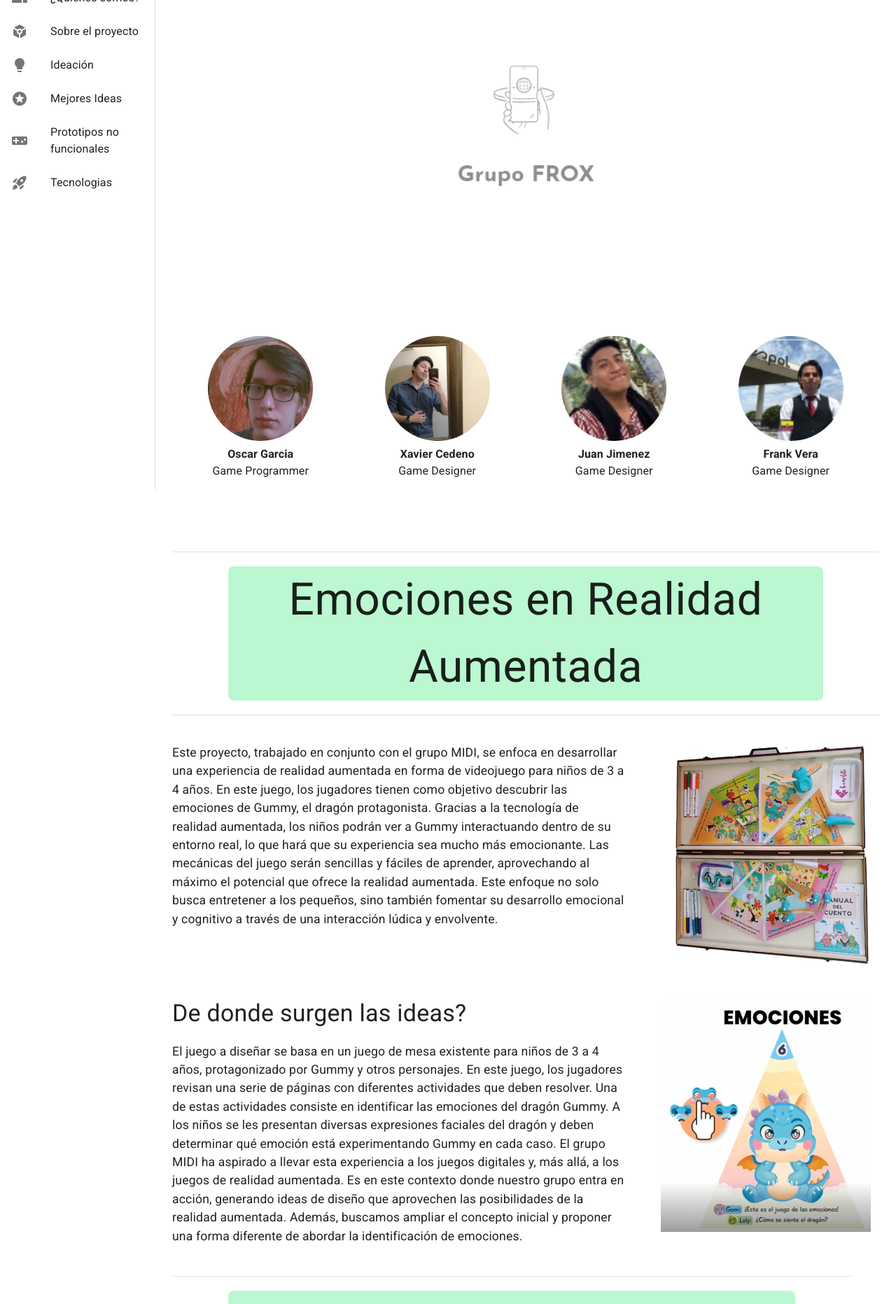
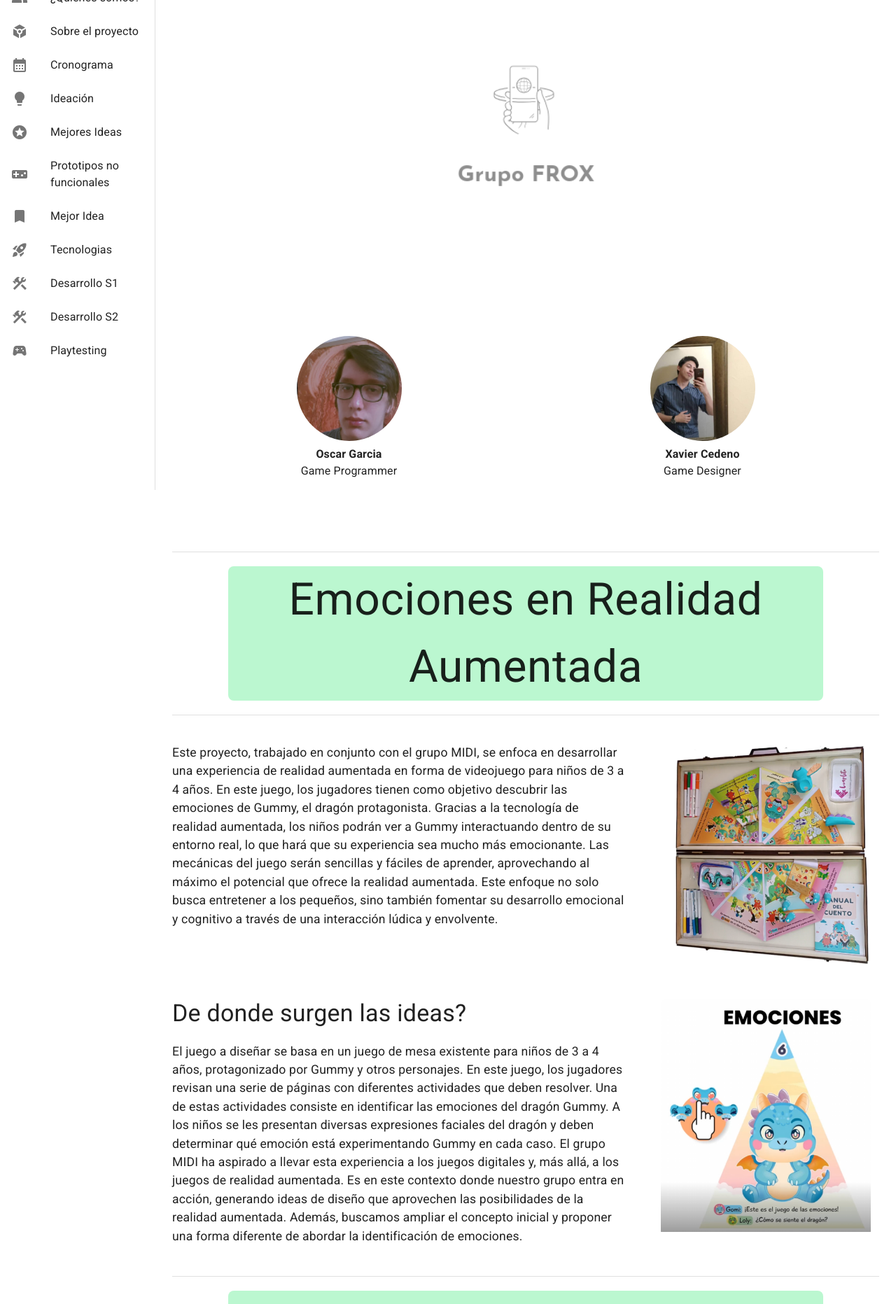
Before and after one commit to OscarGarciaT/portfolio-frox, a React (Vite) app: page / in a window 1280 px wide. Shown: the part 100-1963 px from the top of the page at 70% size. Built offline with nearby package versions, Linux system fonts and the light colour scheme.

Commit message:
Nuevas secciones - Placeholder

```diff
--- a/src/App.jsx
+++ b/src/App.jsx
@@ -58,10 +58,15 @@ const App = () => {
   const refs = {
     somos: useRef(null),
     intro: useRef(null),
+    cronograma: useRef(null),
     ideacion: useRef(null),
     mejoresideas: useRef(null),
+    mejoridea: useRef(null),
     prototipo: useRef(null),
     tecnologias: useRef(null),
+    desarrollo1: useRef(null),
+    desarrollo2: useRef(null),
+    playtesting: useRef(null),
   };
 
   return (
@@ -69,7 +74,7 @@ const App = () => {
       <ThemeProvider theme={theme}>
         <CssBaseline />
         <Layout refs={refs}>
-          <Portfolio refs={refs}/>
+          <Portfolio refs={refs} />
         </Layout>
       </ThemeProvider>
     </StyledEngineProvider>
--- a/src/components/Layout.jsx
+++ b/src/components/Layout.jsx
@@ -72,9 +72,16 @@ const Layout = ({ children, refs }) => {
   const [open, setOpen] = useState(false);
 
   useEffect(() => {
+    const url = new URL(window.location.href);
+    const section = url.searchParams.get("section");
+
     setTimeout(() => {
       if (isDesktop) {
         setOpen(true);
+      }
+
+      if (section) {
+        scrollToSection(section);
       }
     }, 900);
   }, []);
@@ -163,6 +170,12 @@ const Layout = ({ children, refs }) => {
             tabId={"intro"}
           />
           <SideBarItem
+            onClick={() => scrollToSection("cronograma")}
+            icon={<Icon>calendar_month</Icon>}
+            label={"Cronograma"}
+            tabId={"cronograma"}
+          />
+          <SideBarItem
             onClick={() => scrollToSection("ideacion")}
             icon={<Icon>lightbulb</Icon>}
             label={"Ideación"}
@@ -181,10 +194,34 @@ const Layout = ({ children, refs }) => {
             tabId={"prototipo"}
           />
           <SideBarItem
+            onClick={() => scrollToSection("mejoridea")}
+            icon={<Icon>bookmark_star</Icon>}
+            label={"Mejor Idea"}
+            tabId={"mejoridea"}
+          />
+          <SideBarItem
             onClick={() => scrollToSection("tecnologias")}
             icon={<Icon>rocket_launch</Icon>}
             label={"Tecnologias"}
             tabId={"tecnologias"}
+          />
+          <SideBarItem
+            onClick={() => scrollToSection("desarrollo1")}
+            icon={<Icon>construction</Icon>}
+            label={"Desarrollo S1"}
+            tabId={"desarrollo1"}
+          />
+          <SideBarItem
+            onClick={() => scrollToSection("desarrollo2")}
+            icon={<Icon>construction</Icon>}
+            label={"Desarrollo S2"}
+            tabId={"desarrollo2"}
+          />
+          <SideBarItem
+            onClick={() => scrollToSection("playtesting")}
+            icon={<Icon>sports_esports</Icon>}
+            label={"Playtesting"}
+            tabId={"playtesting"}
           />
         </List>
       </Drawer>
--- /dev/null
+++ b/src/components/portfolio/CronogramaMIDI.jsx
@@ -0,0 +1,20 @@
+import { Divider, Typography } from "@mui/material";
+import { motion } from "framer-motion";
+
+const CronogramaMIDI = () => {
+  return (
+    <>
+      <Divider className="mt-10" />
+      <div className="flex justify-center items-center my-5 mx-0 md:mx-20 rounded-lg  bg-green-200">
+        <motion.div className="flex w-full justify-center items-center">
+          <Typography className="text-center" fontSize={"4rem"}>
+            Cronograma
+          </Typography>
+        </motion.div>
+      </div>
+      <Divider className="mb-10" />
+    </>
+  );
+};
+
+export default CronogramaMIDI;
--- /dev/null
+++ b/src/components/portfolio/Desarrollo1MIDI.jsx
@@ -0,0 +1,20 @@
+import { Divider, Typography } from "@mui/material";
+import { motion } from "framer-motion";
+
+const Desarrollo1MIDI = () => {
+  return (
+    <>
+      <Divider className="mt-10" />
+      <div className="flex justify-center items-center my-5 mx-0 md:mx-20 rounded-lg  bg-green-200">
+        <motion.div className="flex w-full justify-center items-center">
+          <Typography className="text-center" fontSize={"4rem"}>
+            Desarrollo - 1era Semana
+          </Typography>
+        </motion.div>
+      </div>
+      <Divider className="mb-10" />
+    </>
+  );
+};
+
+export default Desarrollo1MIDI;
--- /dev/null
+++ b/src/components/portfolio/Desarrollo2MIDI.jsx
@@ -0,0 +1,20 @@
+import { Divider, Typography } from "@mui/material";
+import { motion } from "framer-motion";
+
+const Desarrollo2MIDI = () => {
+  return (
+    <>
+      <Divider className="mt-10" />
+      <div className="flex justify-center items-center my-5 mx-0 md:mx-20 rounded-lg  bg-green-200">
+        <motion.div className="flex w-full justify-center items-center">
+          <Typography className="text-center" fontSize={"4rem"}>
+            Desarrollo - 2da Semana
+          </Typography>
+        </motion.div>
+      </div>
+      <Divider className="mb-10" />
+    </>
+  );
+};
+
+export default Desarrollo2MIDI;
--- a/src/components/portfolio/GroupLogo.jsx
+++ b/src/components/portfolio/GroupLogo.jsx
@@ -40,7 +40,7 @@ const GroupLogo = () => {
           role={"Game Designer"}
           delay={0.65}
         />
-        <AnimatedAvatar
+        {/* <AnimatedAvatar
           src={juanAvatar}
           name={"Juan Jimenez"}
           role={"Game Designer"}
@@ -51,7 +51,7 @@ const GroupLogo = () => {
           name={"Frank Vera"}
           role={"Game Designer"}
           delay={0.75}
-        />
+        /> */}
       </div>
     </div>
   );
--- /dev/null
+++ b/src/components/portfolio/MejorIdeaMIDI.jsx
@@ -0,0 +1,20 @@
+import { Divider, Typography } from "@mui/material";
+import { motion } from "framer-motion";
+
+const MejorIdeaMIDI = () => {
+  return (
+    <>
+      <Divider className="mt-10" />
+      <div className="flex justify-center items-center my-5 mx-0 md:mx-20 rounded-lg  bg-green-200">
+        <motion.div className="flex w-full justify-center items-center">
+          <Typography className="text-center" fontSize={"4rem"}>
+            Mejor Idea
+          </Typography>
+        </motion.div>
+      </div>
+      <Divider className="mb-10" />
+    </>
+  );
+};
+
+export default MejorIdeaMIDI;
--- /dev/null
+++ b/src/components/portfolio/PlaytestingMIDI.jsx
@@ -0,0 +1,20 @@
+import { Divider, Typography } from "@mui/material";
+import { motion } from "framer-motion";
+
+const PlaytestingMIDI = () => {
+  return (
+    <>
+      <Divider className="mt-10" />
+      <div className="flex justify-center items-center my-5 mx-0 md:mx-20 rounded-lg  bg-green-200">
+        <motion.div className="flex w-full justify-center items-center">
+          <Typography className="text-center" fontSize={"4rem"}>
+            Playtesting
+          </Typography>
+        </motion.div>
+      </div>
+      <Divider className="mb-10" />
+    </>
+  );
+};
+
+export default PlaytestingMIDI;
--- a/src/components/portfolio/PrototipoMIDI.jsx
+++ b/src/components/portfolio/PrototipoMIDI.jsx
@@ -152,7 +152,7 @@ const PrototipoMIDI = () => {
           className="w-full mb-6 md:mb-1 md:mr-10 "
         >
           <Divider />
-          <div className="flex justify-center items-center my-5 mx-5 md:mx-20 rounded-lg  bg-green-200">
+          <div className="flex justify-center items-center my-5 mx-0 md:mx-20 rounded-lg  bg-green-200">
             <motion.div className="flex w-full justify-center items-center">
               <Typography className="text-center" fontSize={"4rem"}>
                 Prototipos No Funcionales
--- a/src/components/portfolio/TecnologiasMIDI.jsx
+++ b/src/components/portfolio/TecnologiasMIDI.jsx
@@ -32,7 +32,7 @@ const TechMIDI = ({ src, action, alt }) => {
   return (
     <Card
       sx={{
-        maxWidth: !isDesktop ? 400 : 200,
+        maxWidth: !isDesktop ? 350 : 200,
         marginBottom: !isDesktop ? 6 : 0,
         transition: "transform 0.3s ease-in-out", // Add this line
         "&:hover": {
@@ -91,7 +91,7 @@ const TecnologiasMIDI = () => {
   return (
     <>
       <Divider className="mt-10" />
-      <div className="flex justify-center items-center my-5 mx-5 md:mx-20 rounded-lg  bg-green-200">
+      <div className="flex justify-center items-center my-5 mx-0 md:mx-20 rounded-lg  bg-green-200">
         <motion.div className="flex w-full justify-center items-center">
           <Typography className="text-center" fontSize={"4rem"}>
             Tecnologias
--- a/src/pages/Portfolio.jsx
+++ b/src/pages/Portfolio.jsx
@@ -4,6 +4,11 @@ import GroupLogo from "../components/portfolio/GroupLogo";
 import MejoresIdeasMIDI from "../components/portfolio/MejoresIdeasMIDI";
 import PrototipoMIDI from "../components/portfolio/PrototipoMIDI";
 import TecnologiasMIDI from "../components/portfolio/TecnologiasMIDI";
+import CronogramaMIDI from "../components/portfolio/CronogramaMIDI";
+import MejorIdeaMIDI from "../components/portfolio/MejorIdeaMIDI";
+import Desarrollo1MIDI from "../components/portfolio/Desarrollo1MIDI";
+import Desarrollo2MIDI from "../components/portfolio/Desarrollo2MIDI";
+import PlaytestingMIDI from "../components/portfolio/PlaytestingMIDI";
 
 const Portfolio = ({ refs }) => {
   return (
@@ -14,6 +19,9 @@ const Portfolio = ({ refs }) => {
       <div ref={refs.intro}>
         <IntroMIDI />
       </div>
+      <div ref={refs.cronograma}>
+        <CronogramaMIDI />
+      </div>
       <div ref={refs.ideacion}>
         <IdeacionMIDI />
       </div>
@@ -23,8 +31,20 @@ const Portfolio = ({ refs }) => {
       <div ref={refs.prototipo}>
         <PrototipoMIDI />
       </div>
+      <div ref={refs.mejoridea}>
+        <MejorIdeaMIDI />
+      </div>
       <div ref={refs.tecnologias}>
         <TecnologiasMIDI />
+      </div>
+      <div ref={refs.desarrollo1}>
+        <Desarrollo1MIDI />
+      </div>
+      <div ref={refs.desarrollo2}>
+        <Desarrollo2MIDI />
+      </div>
+      <div ref={refs.playtesting}>
+        <PlaytestingMIDI />
       </div>
     </div>
   );
```
